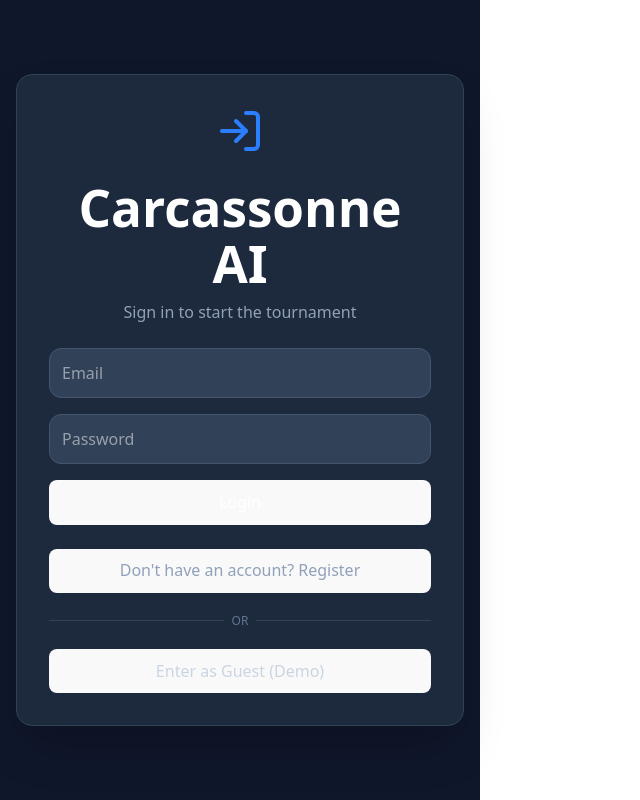
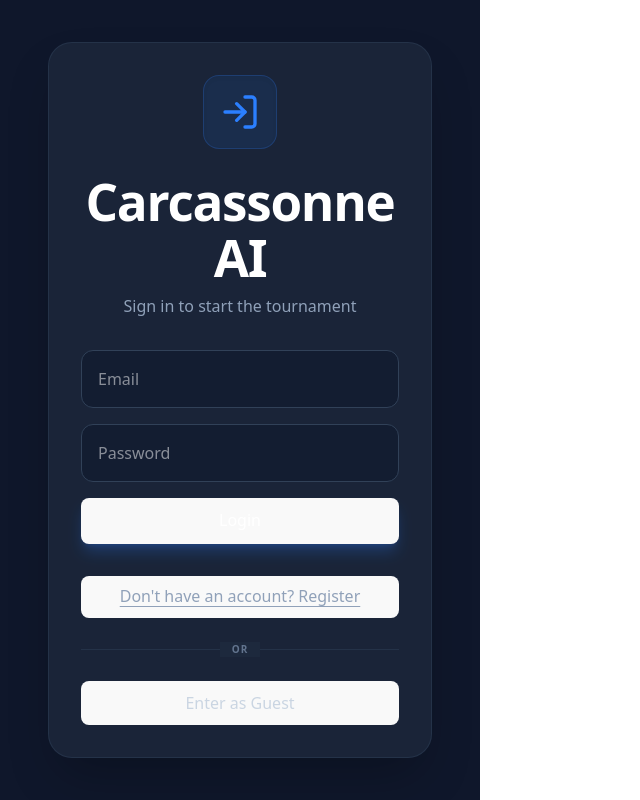
Before and after one commit to dzmitryurbanovich-svg/diplom, a React app in the folder frontend/: page / in a window 1280 px wide. Shown: the whole page, without its empty margins (0-640 px from the left). Built offline with nearby package versions, Linux system fonts and the light colour scheme; the HTML template or start-up script is replaced by a standard one.

Commit message:
feat: Redesign authentication and scenario selection screens with a new hero image and updated styling.

```diff
--- a/frontend/src/App.tsx
+++ b/frontend/src/App.tsx
@@ -3,6 +3,7 @@ import { GameBoard } from './GameBoard';
 import { authLogin, authRegister, startNewGame, fetchGameState, applyMove, triggerAiStep } from './api';
 import type { GameState } from './types';
 import { PlayCircle, LogIn, LayoutDashboard } from 'lucide-react';
+import heroBg from './assets/hero_bg.png';
 
 function App() {
   const [email, setEmail] = useState('');
@@ -70,44 +71,67 @@ function App() {
 
   if (!isLogged) {
     return (
-      <div className="min-h-screen bg-slate-900 flex items-center justify-center p-4">
-        <div className="bg-slate-800 p-8 rounded-2xl shadow-2xl w-full max-w-md border border-slate-700">
-          <div className="flex justify-center mb-6 text-blue-500"><LogIn size={48} /></div>
-          <h1 className="text-2xl font-bold text-center text-white mb-2">Carcassonne AI</h1>
-          <p className="text-slate-400 text-center mb-6">
-            {authMode === 'login' ? 'Sign in to start the tournament' : 'Create an account to join'}
+      <div className="h-screen w-full bg-slate-900 flex flex-col lg:flex-row overflow-hidden">
+        {/* Left Side: Auth Form */}
+        <div className="w-full lg:w-[480px] h-full flex items-center justify-center p-8 z-20 bg-slate-900 shadow-[20px_0_60px_rgba(0,0,0,0.5)]">
+          <div className="w-full max-w-sm bg-slate-800/80 p-8 rounded-3xl shadow-2xl border border-slate-700/50 animate-fade-in-up">
+            <div className="flex justify-center mb-6 text-blue-500">
+              <div className="bg-blue-500/10 p-4 rounded-2xl border border-blue-500/20 shadow-inner">
+                <LogIn size={40} />
+              </div>
+            </div>
+            <h1 className="text-3xl font-black text-center text-white mb-2 tracking-tight">Carcassonne AI</h1>
+            <p className="text-slate-400 text-center mb-8 font-medium">
+              {authMode === 'login' ? 'Sign in to start the tournament' : 'Join the elite AI strategist club'}
             </p>
             <form onSubmit={handleAuth} className="space-y-4">
               <input
                 type="text" placeholder="Email" value={email} onChange={e => setEmail(e.target.value)}
-              className="w-full bg-slate-700 text-white p-3 rounded-xl border border-slate-600 outline-none focus:border-blue-500"
+                className="w-full bg-slate-900/50 text-white p-4 rounded-xl border border-slate-700 outline-none focus:border-blue-500 transition-all font-medium"
               />
               <input
                 type="password" placeholder="Password" value={password} onChange={e => setPassword(e.target.value)}
-              className="w-full bg-slate-700 text-white p-3 rounded-xl border border-slate-600 outline-none focus:border-blue-500"
+                className="w-full bg-slate-900/50 text-white p-4 rounded-xl border border-slate-700 outline-none focus:border-blue-500 transition-all font-medium"
               />
-            <button className="w-full bg-blue-600 hover:bg-blue-500 text-white py-3 rounded-xl font-bold transition">
+              <button className="w-full bg-blue-600 hover:bg-blue-500 text-white py-4 rounded-xl font-black text-lg transition-all transform active:scale-95 shadow-lg shadow-blue-500/25">
                 {authMode === 'login' ? 'Login' : 'Register'}
               </button>
             </form>
 
-          <div className="mt-6 flex flex-col gap-3">
+            <div className="mt-8 flex flex-col gap-4">
               <button
                 onClick={() => setAuthMode(authMode === 'login' ? 'register' : 'login')}
-              className="text-slate-400 hover:text-white text-sm transition text-center"
+                className="text-slate-400 hover:text-white text-xs font-bold text-center underline underline-offset-4"
               >
                 {authMode === 'login' ? "Don't have an account? Register" : "Already have an account? Login"}
               </button>
               <div className="relative py-2">
-              <div className="absolute inset-0 flex items-center"><div className="w-full border-t border-slate-700"></div></div>
-              <div className="relative flex justify-center text-xs uppercase"><span className="bg-slate-800 px-2 text-slate-500">Or</span></div>
+                <div className="absolute inset-0 flex items-center"><div className="w-full border-t border-slate-700/50"></div></div>
+                <div className="relative flex justify-center text-[10px] uppercase font-black tracking-widest"><span className="bg-slate-800 px-3 text-slate-500">Or</span></div>
               </div>
               <button
                 onClick={handleGuest}
-              className="w-full border border-slate-600 hover:bg-slate-700 text-slate-300 py-2 rounded-xl text-sm transition"
+                className="w-full border border-slate-700 hover:bg-slate-700/50 text-slate-300 py-3 rounded-xl text-sm font-bold transition-all"
               >
-              Enter as Guest (Demo)
+                Enter as Guest
               </button>
+            </div>
+          </div>
+        </div>
+
+        {/* Right Side: Hero Section */}
+        <div
+          className="hidden lg:block flex-1 h-full relative bg-slate-950 bg-cover bg-center bg-no-repeat"
+          style={{ backgroundImage: `url(${heroBg})` }}
+        >
+          {/* Overlay Gradient for smooth blending */}
+          <div className="absolute inset-0 bg-gradient-to-r from-slate-900 via-transparent to-transparent z-10" />
+
+          <div className="absolute bottom-16 left-16 z-20 text-white max-w-md drop-shadow-2xl">
+            <h2 className="text-4xl font-black mb-4 leading-tight">Master the Medieval Strategy.</h2>
+            <p className="text-slate-200 font-medium leading-relaxed bg-black/20 backdrop-blur-sm p-4 rounded-2xl border border-white/10">
+              Experience the classic Carcassonne enhanced by high-level AI algorithms. Build, compete, and evolve.
+            </p>
           </div>
         </div>
       </div>
@@ -116,13 +140,20 @@ function App() {
 
   if (!session) {
     return (
-      <div className="min-h-screen bg-slate-900 p-8">
-        <div className="max-w-4xl mx-auto bg-slate-800 p-8 rounded-2xl border border-slate-700 text-white">
-          <h1 className="text-3xl font-bold flex items-center gap-3 mb-6"><LayoutDashboard /> Scenario Selection</h1>
-          <div className="grid grid-cols-2 gap-8 mb-8">
-            <div className="bg-slate-700 p-6 rounded-xl">
-              <label className="block text-slate-300 text-sm mb-2">Player 1 (Red)</label>
-              <select value={p1} onChange={e => setP1(e.target.value)} className="w-full bg-slate-800 p-3 rounded border border-slate-600">
+      <div className="h-screen w-full bg-slate-900 flex flex-col lg:flex-row overflow-hidden">
+        {/* Left Side: Match Setup */}
+        <div className="w-full lg:w-[480px] h-full flex items-center justify-center p-8 z-20 bg-slate-900 shadow-[20px_0_50px_rgba(0,0,0,0.4)]">
+          <div className="w-full max-w-sm animate-fade-in-up">
+            <h1 className="text-3xl font-black flex items-center gap-4 mb-2 text-white tracking-tight">
+              <div className="bg-emerald-500 p-2 rounded-xl shadow-lg shadow-emerald-500/20"><LayoutDashboard size={32} /></div>
+              Setup Match
+            </h1>
+            <p className="text-slate-400 mb-8 font-medium text-sm">Select your participants for this tournament session.</p>
+
+            <div className="space-y-6 mb-8">
+              <div className="bg-slate-800/80 p-5 rounded-2xl border border-slate-700/50">
+                <label className="block text-red-400 text-[10px] font-black uppercase tracking-[0.2em] mb-3">Player 1 (Red)</label>
+                <select value={p1} onChange={e => setP1(e.target.value)} className="w-full bg-slate-900 text-white p-4 rounded-xl border border-slate-700 outline-none focus:ring-2 focus:ring-red-500 transition-all font-bold">
                   <option>Human</option>
                   <option>Greedy</option>
                   <option>Star2.5</option>
@@ -130,10 +161,10 @@ function App() {
                   <option>Hybrid LLM</option>
                 </select>
               </div>
-            <div className="grid grid-cols-1 gap-4">
-              <div className="bg-slate-700 p-6 rounded-xl">
-                <label className="block text-slate-300 text-sm mb-2">Player 2 (Blue)</label>
-                <select value={p2} onChange={e => setP2(e.target.value)} className="w-full bg-slate-800 p-3 rounded border border-slate-600">
+
+              <div className="bg-slate-800/80 p-5 rounded-2xl border border-slate-700/50">
+                <label className="block text-blue-400 text-[10px] font-black uppercase tracking-[0.2em] mb-3">Player 2 (Blue)</label>
+                <select value={p2} onChange={e => setP2(e.target.value)} className="w-full bg-slate-900 text-white p-4 rounded-xl border border-slate-700 outline-none focus:ring-2 focus:ring-blue-500 transition-all font-bold">
                   <option>Human</option>
                   <option>Greedy</option>
                   <option>Star2.5</option>
@@ -142,10 +173,24 @@ function App() {
                 </select>
               </div>
             </div>
+
+            <button onClick={handleStart} className="w-full bg-emerald-600 hover:bg-emerald-500 text-white py-5 rounded-2xl font-black text-xl flex items-center justify-center gap-3 transition-all transform active:scale-95 shadow-xl shadow-emerald-500/30">
+              <PlayCircle size={28} /> Start Game
+            </button>
           </div>
-          <button onClick={handleStart} className="w-full bg-emerald-600 hover:bg-emerald-500 py-4 rounded-xl font-bold text-xl flex items-center justify-center gap-2 transition">
-            <PlayCircle /> Launch Match
-          </button>
+        </div>
+
+        {/* Right Side: Hero Section */}
+        <div
+          className="hidden lg:block flex-1 h-full relative bg-slate-950 bg-cover bg-center bg-no-repeat"
+          style={{ backgroundImage: `url(${heroBg})` }}
+        >
+          <div className="absolute inset-0 bg-gradient-to-r from-slate-900 via-transparent to-transparent z-10" />
+          <div className="absolute top-16 right-16 z-20">
+            <div className="bg-black/60 backdrop-blur-md px-6 py-4 rounded-3xl border border-white/10 text-white/60 text-[10px] font-black tracking-widest shadow-2xl">
+              C3 EDITION • HIGH-FIDELITY AI TOURNAMENT
+            </div>
+          </div>
         </div>
       </div>
     );
```
Also changed, not shown: frontend/src/assets/hero_bg.png (added), 7 other files (tests, documents, lock files or other folders). Lines whose indentation alone changed are shown as unchanged.
